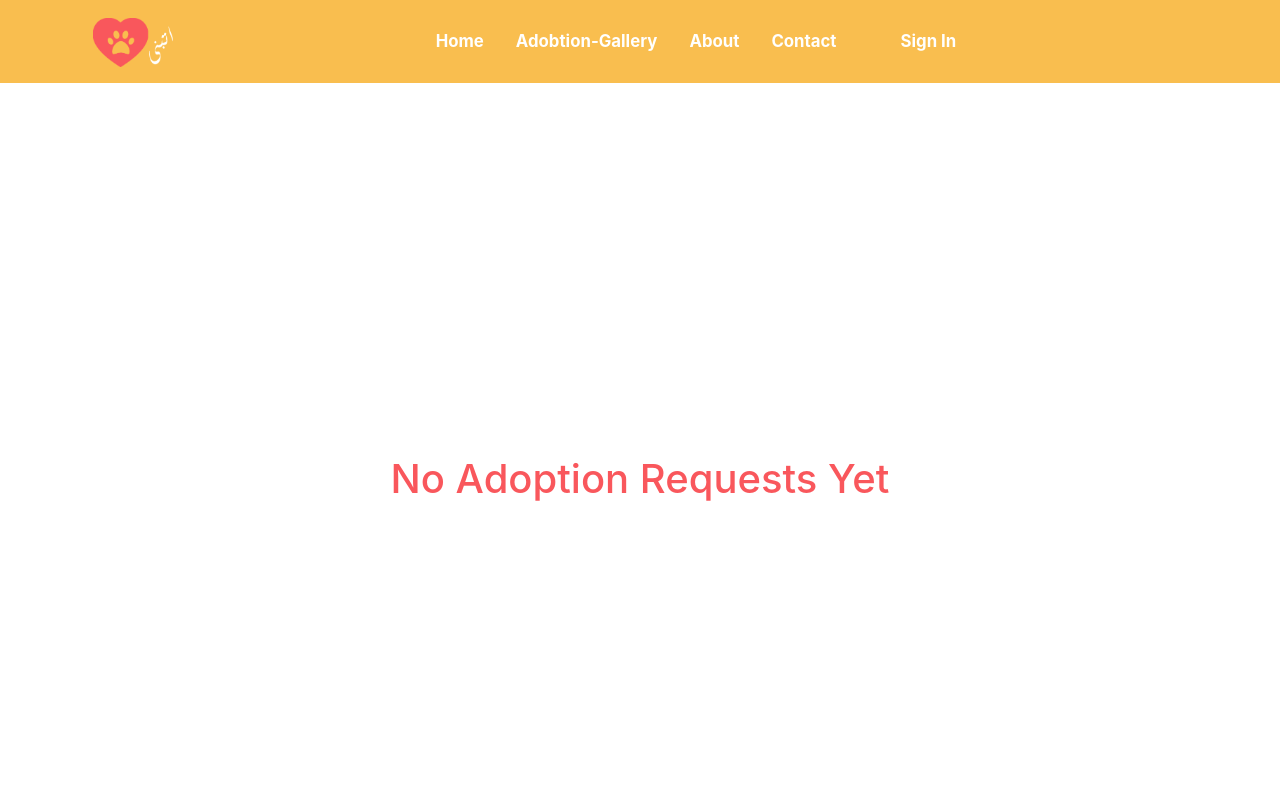
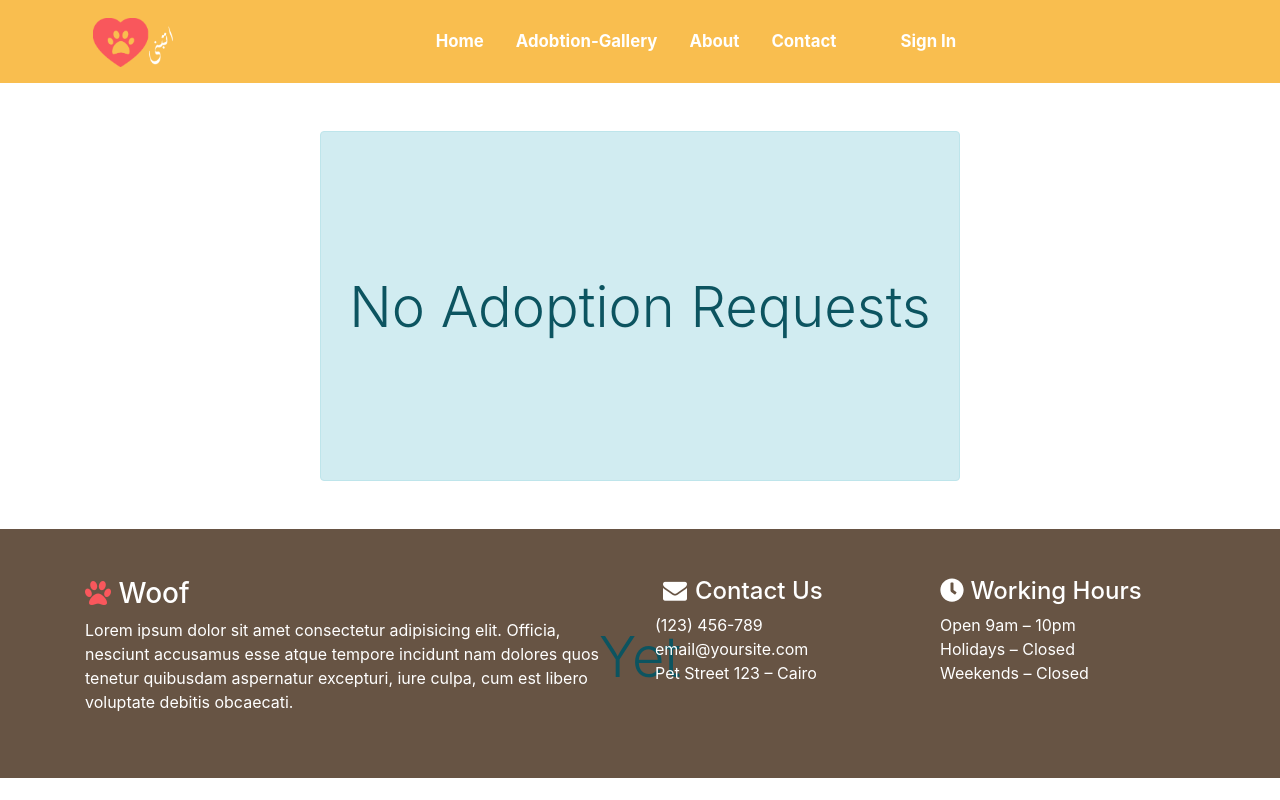
Before and after one commit to AndrewHany2/adopt-pet, a React (Create React App) app in the folder frontend/: page /useradotionrequests/1 in a window 1280 px wide. Shown: the top 800 px of the page. Built offline with nearby package versions, Linux system fonts and the light colour scheme; a web font is replaced by a local one.

Commit message:
minor fixes

```diff
--- a/frontend/src/pages/UserAdoptionRequests/UserAdoptionRequests.js
+++ b/frontend/src/pages/UserAdoptionRequests/UserAdoptionRequests.js
@@ -29,9 +29,9 @@ function UserAdoptionRequests({ match }) {
     );
   }else{
     return (
-      <div className="d-flex align-items-center justify-content-center" style={{ height: "100vh" }}>
-        <h1 style={{color:"#F9575C"}}>No Adoption Requests Yet</h1>
-      </div>
+      <div className="alert alert-info w-50 my-5 mx-auto text-center display-4 p-0" style={{ height: '350px', lineHeight: '350px' }}>
+      No Adoption Requests Yet
+  </div>
     );
   }
 }
```
Also changed, not shown: 2 other files (tests, documents, lock files or other folders).
